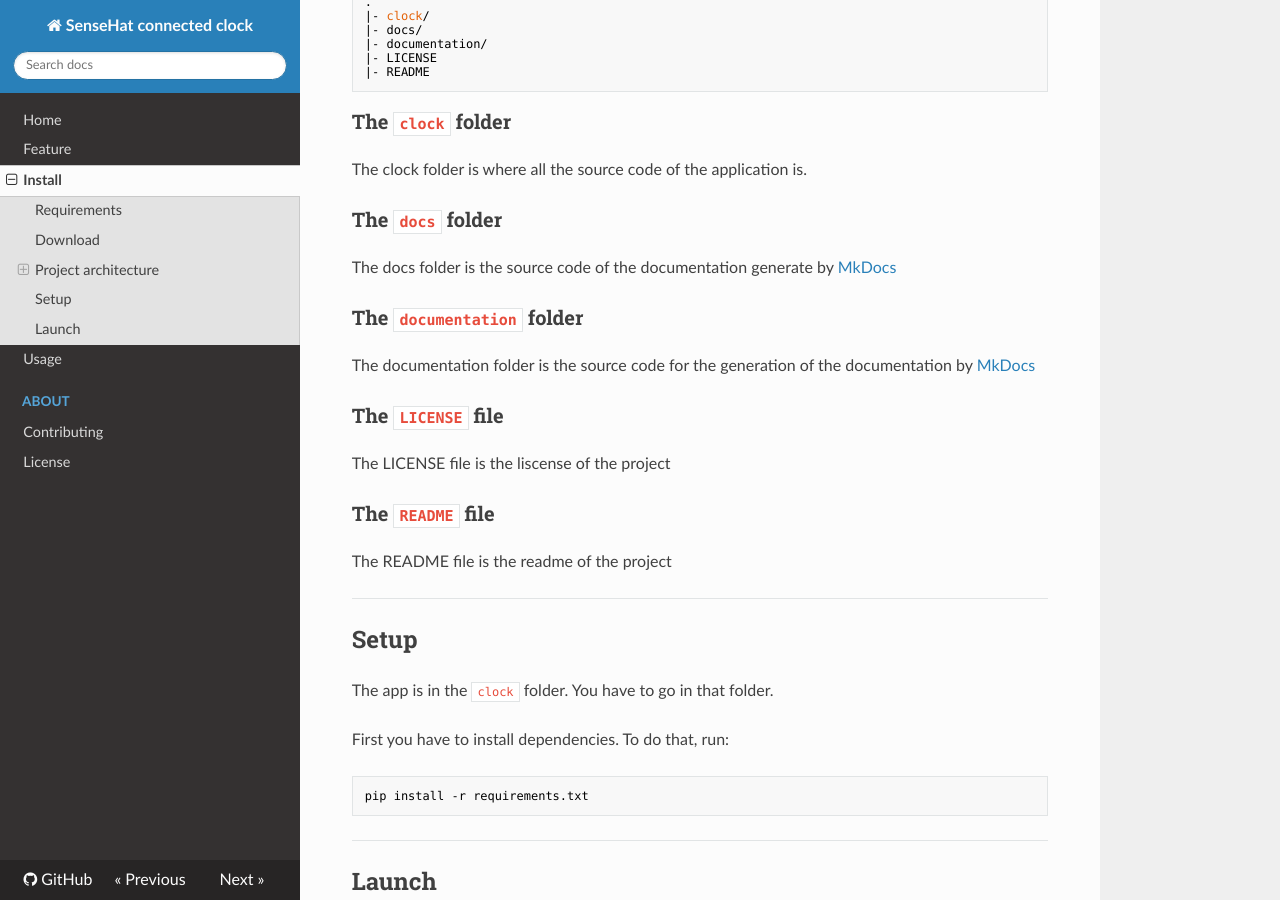
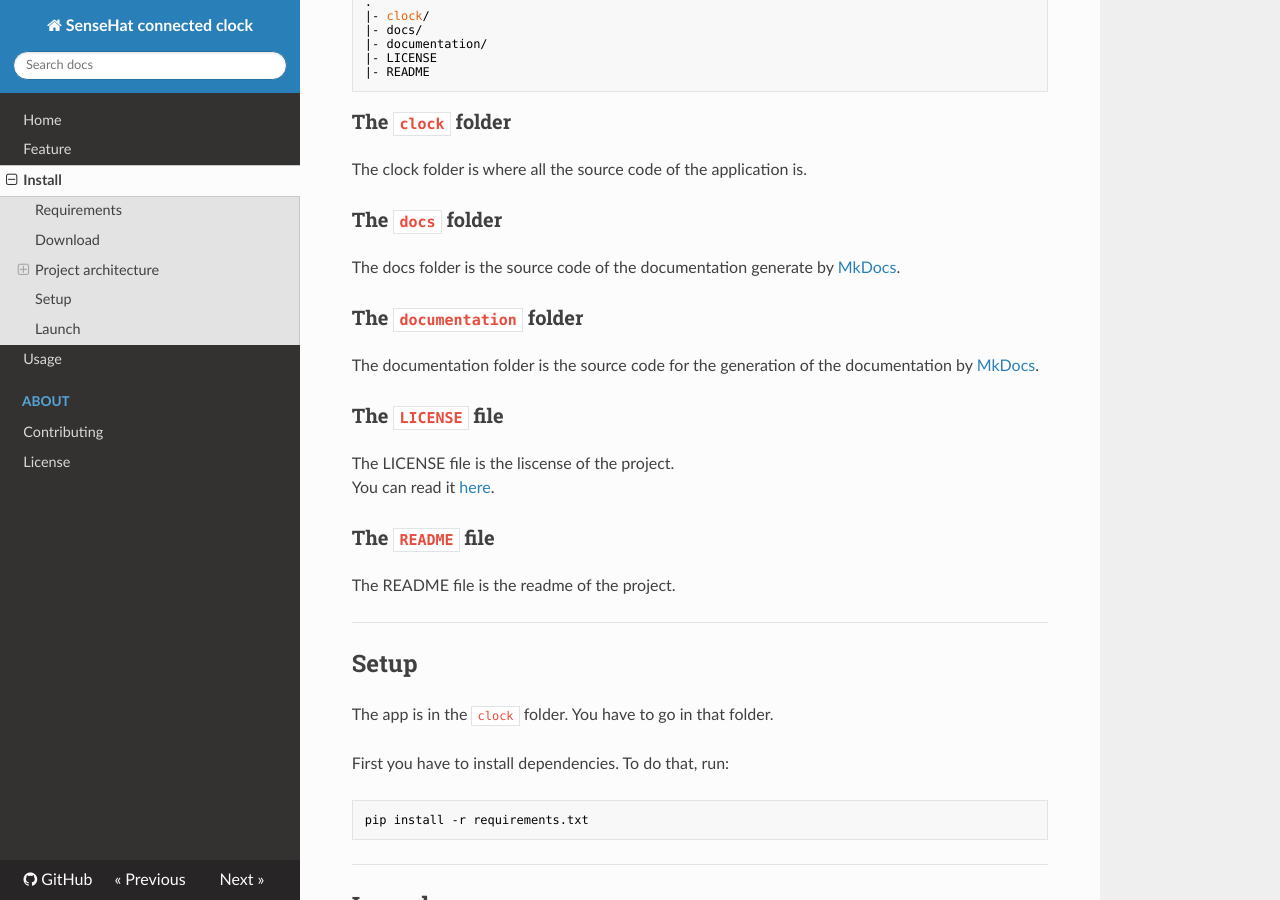
Before and after one commit to Keftcha/SenseHat-connected-clock, an MkDocs documentation site: the page built from documentation/docs/install.md, in a window 1280 px wide and 900 px high, scrolled down 588 px. Built offline with MkDocs 1.6.1, drawn with Linux system fonts in a browser that asks for light colours; nearby versions of some CDN libraries.

Commit message:
Add a link to the license

```diff
--- a/documentation/docs/install.md
+++ b/documentation/docs/install.md
@@ -39,20 +39,21 @@ The clock folder is where all the source code of the application is.
 ### The `docs` folder
 
 The docs folder is the source code of the documentation generate by
-[MkDocs](https://www.mkdocs.org/ "MkDocs site")
+[MkDocs](https://www.mkdocs.org/ "MkDocs site").
 
 ### The `documentation` folder
 
 The documentation folder is the source code for the generation of the documentation by
-[MkDocs](https://www.mkdocs.org/ "MkDocs site")
+[MkDocs](https://www.mkdocs.org/ "MkDocs site").
 
 ### The `LICENSE` file
 
-The LICENSE file is the liscense of the project
+The LICENSE file is the liscense of the project.
+You can read it [here](license.md "LICENSE").
 
 ### The `README` file
 
-The README file is the readme of the project
+The README file is the readme of the project.
 
 ---
 
```
